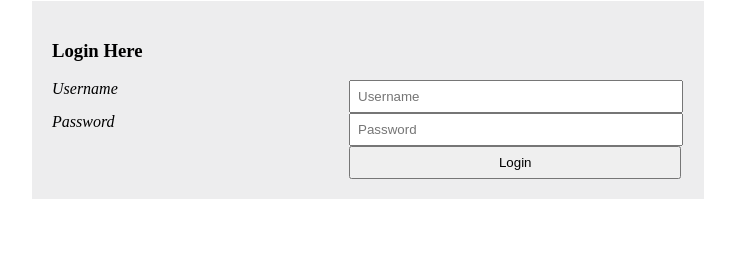
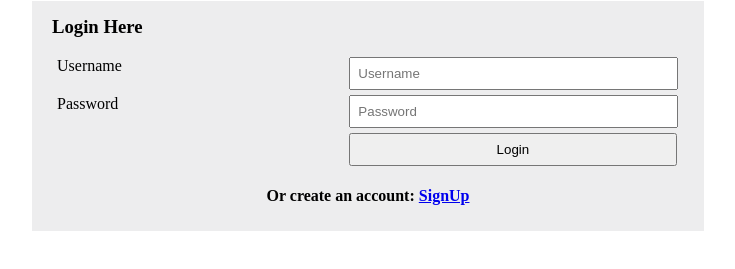
Before and after one commit to PatrickMugayaJoel/SendIt, a plain HTML site: page UI/template/login.html in a window 1280 px wide. Shown: the part 61-330 px from the top of the page, without its empty margins (272-1007 px from the left). Drawn offline with Linux system fonts and the light colour scheme.

Commit message:
login page appearance

```diff
--- a/UI/template/login.html
+++ b/UI/template/login.html
@@ -12,19 +12,20 @@
 	<center><img id="template_logo" src="../images/logo.png"></center>
 <div class="sendit_form" >
 <form action="#" method="Post">
-	<h3>Login Here</h3>
-	<div>
-	   <i><label>Username</label></i>
-	   <input type="text" name="username" placeholder="Username">
+	<h3 id="formheading">Login Here</h3>
+	<div class="inputfield">
+	   <label for="username">Username</label>
+	   <input type="text" name="username" id="username" placeholder="Username">
 	</div>
-	<div>
-	   <i><label>Password</label></i>
-	   <input type="password" name="password" placeholder="Password">
+	<div class="inputfield">
+	   <label for="password">Password</label>
+	   <input type="password" id="password" name="password" placeholder="Password">
 	</div>
-	<div>
-	   <i><label></label></i>
+	<div class="inputfield">
+	   <label></label>
 	   <input type="submit" value="Login" name="login" placeholder="Password">
 	</div>
+	<h4 id="formfooter">Or create an account: <a href="./index.html">SignUp</a><h4>
 </form>
 
 </div>
```
Also changed, not shown: UI/template/index.html (+1 -1 lines).
